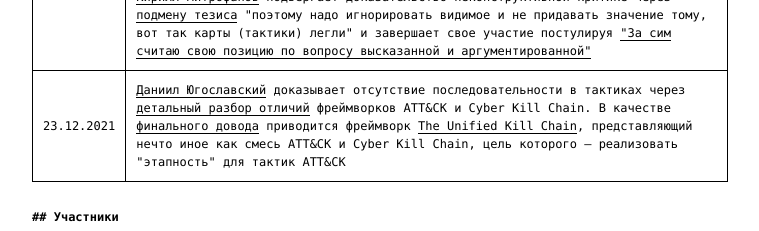
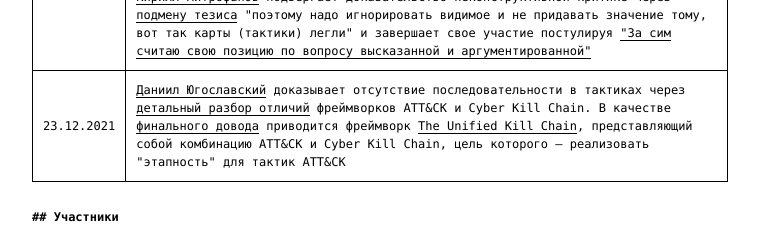
Before and after one commit to attack-community-russia/attack.community, a plain HTML site: page discussions/dc_1.html in a window 1280 px wide. Shown: the part 1937-2168 px from the top of the page, without its empty margins (260-1019 px from the left). Drawn offline with Linux system fonts and the light colour scheme.

Commit message:
fix typo

```diff
--- a/discussions/dc_1.html
+++ b/discussions/dc_1.html
@@ -102,7 +102,7 @@
         </tr>
         <tr>
           <td>23.12.2021</td>
-          <td><a href="https://t.me/yugoslavskiy">Даниил Югославский</a> доказывает отсутствие последовательности в тактиках через <a href="https://t.me/attack_community_dc_1/110">детальный разбор отличий</a> фреймворков ATT&CK и Cyber Kill Chain. В качестве <a href="https://t.me/attack_community_dc_1/113">финального довода</a> приводится фреймворк <a href="https://www.unifiedkillchain.com/">The Unified Kill Chain</a>, представляющий нечто иное как смесь ATT&CK и Cyber Kill Chain, цель которого — реализовать "этапность" для тактик ATT&CK</td>
+          <td><a href="https://t.me/yugoslavskiy">Даниил Югославский</a> доказывает отсутствие последовательности в тактиках через <a href="https://t.me/attack_community_dc_1/110">детальный разбор отличий</a> фреймворков ATT&CK и Cyber Kill Chain. В качестве <a href="https://t.me/attack_community_dc_1/113">финального довода</a> приводится фреймворк <a href="https://www.unifiedkillchain.com/">The Unified Kill Chain</a>, представляющий собой комбинацию ATT&CK и Cyber Kill Chain, цель которого — реализовать "этапность" для тактик ATT&CK</td>
         </tr>
       </table>
       <br>
```
